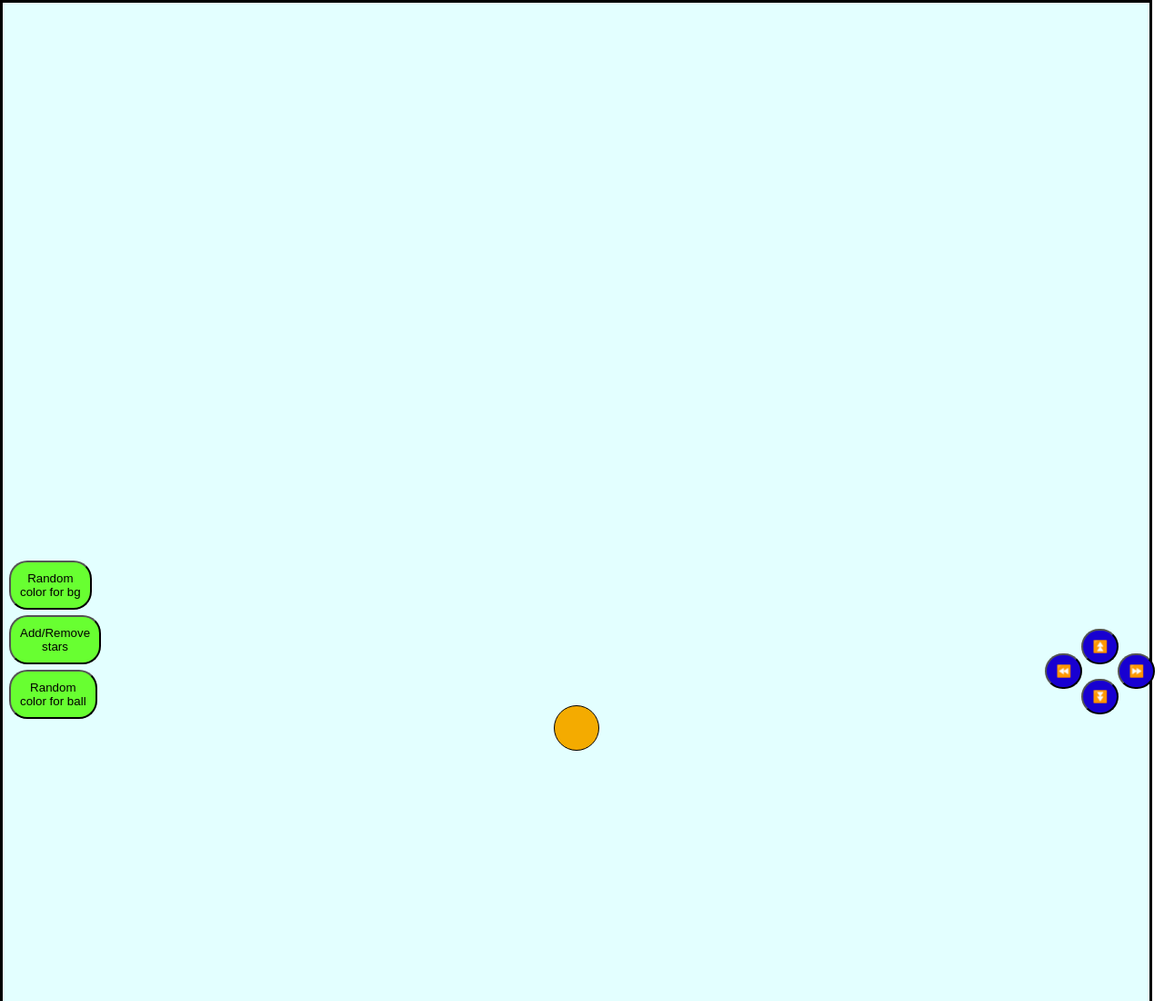
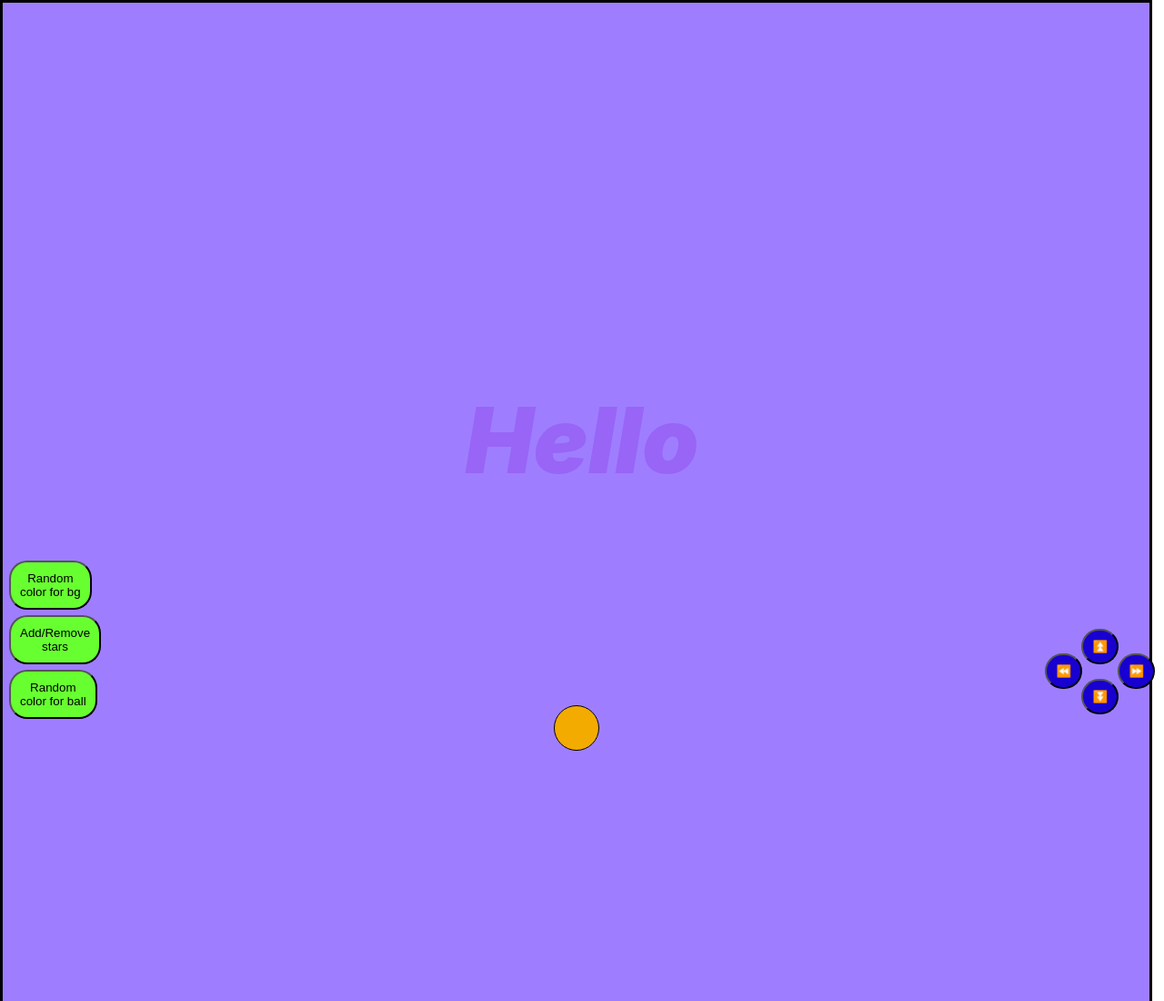
Before and after one commit to DenysHV1/sp-ball, a plain HTML site: page index.html in a window 1280 px wide. Shown: the top 1100 px of the page at 91% size. Drawn offline with Linux system fonts and the light colour scheme.

Commit message:
+ title in style and index

```diff
--- a/css/style.css
+++ b/css/style.css
@@ -30,7 +30,7 @@ img {
 	margin: 0 auto;
 	width: 100%;
 	height: 100%;
-	background-color: rgba(0, 255, 255, 0.11);
+	background-color: rgb(158, 126, 255);
 	position: relative;
 	border: 3px solid black;
 }
@@ -78,6 +78,7 @@ img {
 	border-radius: 50%;
 	transition: margin 0.3s ease;
 	border: 1px solid black;
+	z-index: 999;
 }
 
 /* button */
@@ -192,3 +193,16 @@ img {
 .my-button-color-stars:hover{
 	transform: scale(1.1);
 }
+
+.main-title{
+	position: fixed;
+	top:50%;
+	left: 50%;
+	transform: translate(-50%, -50%);
+	opacity: 0.3;
+	z-index: 0;
+	font-size: 100px;
+	color: blueviolet;
+	font-weight: 900;
+	font-style: italic;
+}
--- a/index.html
+++ b/index.html
@@ -16,6 +16,7 @@
 			<button type="button" class="my-button-top">⏫</button>
 			<button type="button" class="my-button-color-bg">Random<br>color for bg</button>
 			<button type="button" class="my-button-color-stars">Add/Remove<br>stars</button>
+			<h1 class="main-title">Hello</h1>
 		<div class="container-for-ball">
 			<div class="balls"></div>
 		</div>
```
